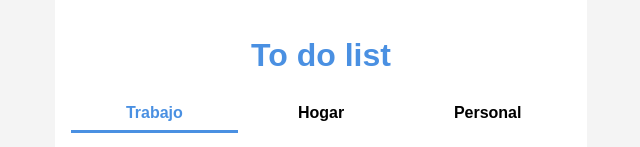
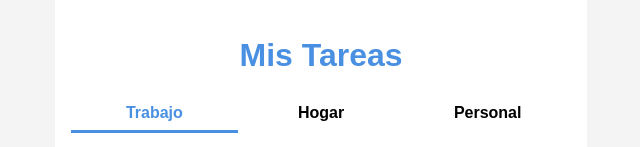
Before and after one commit to rayosnow/TDL-App, a plain HTML site: page index.html in a window 1280 px wide. Shown: the top 147 px of the page, without its empty margins (319-959 px from the left). Drawn offline with Linux system fonts and the light colour scheme.

Commit message:
index.html

```diff
--- a/index.html
+++ b/index.html
@@ -3,7 +3,7 @@
 <head>
   <meta charset="UTF-8" />
   <meta name="viewport" content="width=device-width, initial-scale=1.0"/>
-  <title>To do list</title>
+  <title>Mis Tareas</title>
 
   <!-- Web App Manifest & PWA meta -->
   <link rel="manifest" href="manifest.json">
@@ -91,7 +91,7 @@
 </head>
 <body>
   <div class="container">
-    <h1>To do list</h1>
+    <h1>Mis Tareas</h1>
 
     <div class="tabs">
       <div class="tab active" onclick="cambiarCategoria('Trabajo')">Trabajo</div>
```
